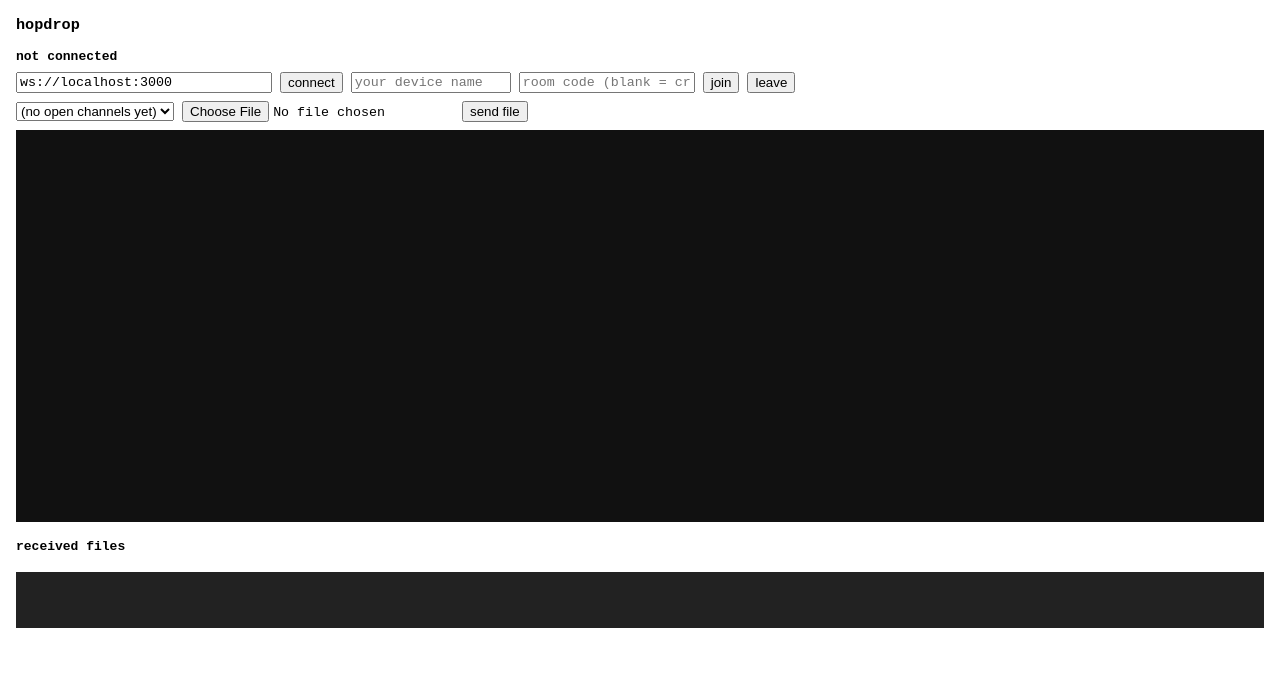
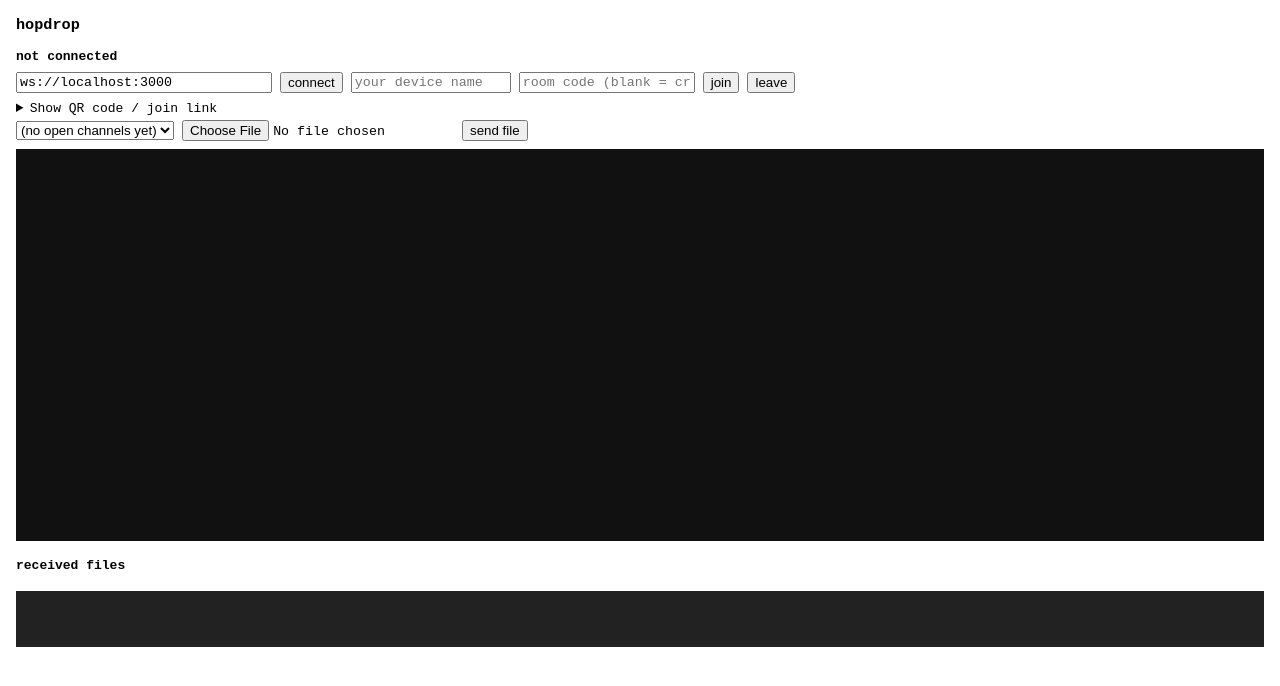
Before and after one commit to stamps9k/hopdrop-client, a website built with Vite: page index.html in a window 1280 px wide. Built offline with nearby package versions, Linux system fonts and the light colour scheme.

Commit message:
Updated the UX experience. The app now retains the qr code in a collapsable details tag for re-use and the service auto-connects when joining via room-code url.

```diff
--- a/index.html
+++ b/index.html
@@ -18,6 +18,7 @@
       #qr-code { margin: 0.5rem 0; }
       #qr-code svg { width: 200px; height: 200px; }
       #join-link { font-size: 0.85rem; color: #888; word-break: break-all; }
+      #qr-details summary { cursor: pointer; margin-bottom: 0.25rem; }
     </style>
   </head>
   <body>
@@ -33,8 +34,11 @@
       <button id="leave">leave</button>
     </div>
 
-    <div id="qr-code"></div>
-    <div id="join-link"></div>
+    <details id="qr-details">
+      <summary>Show QR code / join link</summary>
+      <div id="qr-code"></div>
+      <div id="join-link"></div>
+    </details>
 
     <div id="transfer-controls">
       <select id="peer-select"><option value="">(no open channels yet)</option></select>
```
Also changed, not shown: src/index.mts, src/room_ui.mts.
